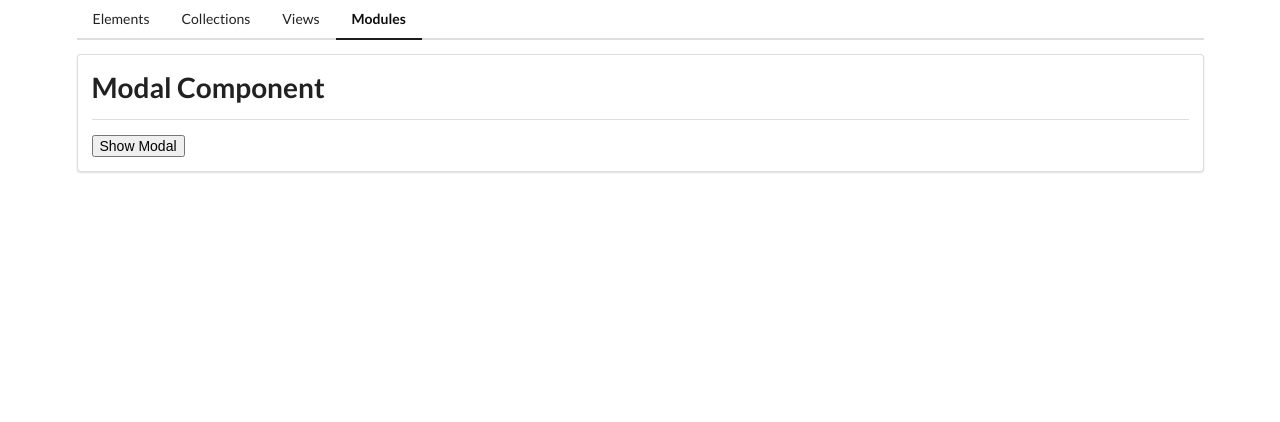
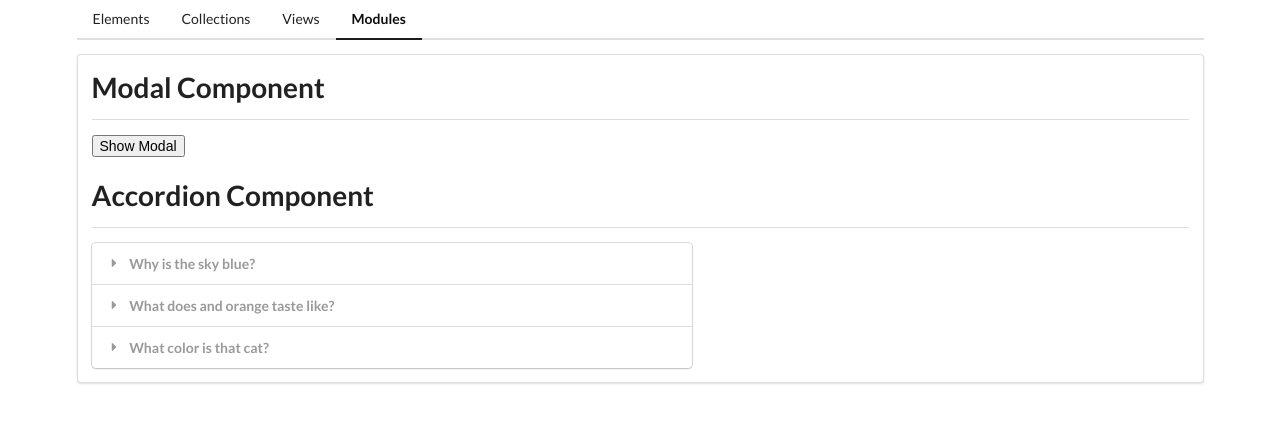
Before and after one commit to mczekajski/angular-exercise-2, an Angular app: page /mods in a window 1280 px wide. Shown: the top 422 px of the page. Built offline with nearby package versions, Linux system fonts and the light colour scheme.

Commit message:
Add accordion component

```diff
--- /dev/null
+++ b/src/app/mods/accordion/accordion.component.html
@@ -0,0 +1,11 @@
+<div class="ui accordion styled">
+  <ng-container *ngFor="let item of items; let i = index">
+    <div class="title" (click)="onClick(i)">
+      <i class="dropdown icon"></i>
+      {{ item.title }}
+    </div>
+    <div [ngClass]="{ active: i === openedItemIndex }" class="content">
+      {{ item.content }}
+    </div>
+  </ng-container>
+</div>
--- /dev/null
+++ b/src/app/mods/accordion/accordion.component.ts
@@ -0,0 +1,25 @@
+import { Component, OnInit, Input } from '@angular/core';
+
+@Component({
+  selector: 'app-accordion',
+  templateUrl: './accordion.component.html',
+  styleUrls: ['./accordion.component.css']
+})
+export class AccordionComponent implements OnInit {
+  @Input() items = [];
+  openedItemIndex = -1;
+
+  constructor() { }
+
+  ngOnInit(): void {
+  }
+
+  onClick(index: number) {
+    if (index === this.openedItemIndex) {
+      this.openedItemIndex = -1;
+    } else {
+      this.openedItemIndex = index;
+    }
+  }
+
+}
--- a/src/app/mods/mods-home/mods-home.component.html
+++ b/src/app/mods/mods-home/mods-home.component.html
@@ -7,3 +7,6 @@
         <button class="ui button" (click)="onClick()">CLOSE ME!</button>
     </ng-container>
 </app-modal>
+
+<app-divider>Accordion Component</app-divider>
+<app-accordion [items]="items"></app-accordion>
--- a/src/app/mods/mods-home/mods-home.component.ts
+++ b/src/app/mods/mods-home/mods-home.component.ts
@@ -7,6 +7,11 @@ import { Component, OnInit } from '@angular/core';
 })
 export class ModsHomeComponent implements OnInit {
   modalOpen = false;
+  items = [
+    { title: 'Why is the sky blue?', content: 'The sky is blue, because it is like that!' },
+    { title: 'What does and orange taste like?', content: 'An orange tastes like an orange!' },
+    { title: 'What color is that cat?', content: 'That cat is orange color.' }
+  ];
 
   constructor() { }
 
--- a/src/app/mods/mods.module.ts
+++ b/src/app/mods/mods.module.ts
@@ -5,10 +5,11 @@ import { ModsRoutingModule } from './mods-routing.module';
 import { ModsHomeComponent } from './mods-home/mods-home.component';
 import { ModalComponent } from './modal/modal.component';
 import { SharedModule } from '../shared/shared.module';
+import { AccordionComponent } from './accordion/accordion.component';
 
 
 @NgModule({
-  declarations: [ModsHomeComponent, ModalComponent],
+  declarations: [ModsHomeComponent, ModalComponent, AccordionComponent],
   imports: [
     CommonModule,
     ModsRoutingModule,
```
Also changed, not shown: src/app/mods/accordion/accordion.component.css (added), 1 other file (tests, documents, lock files or other folders).
